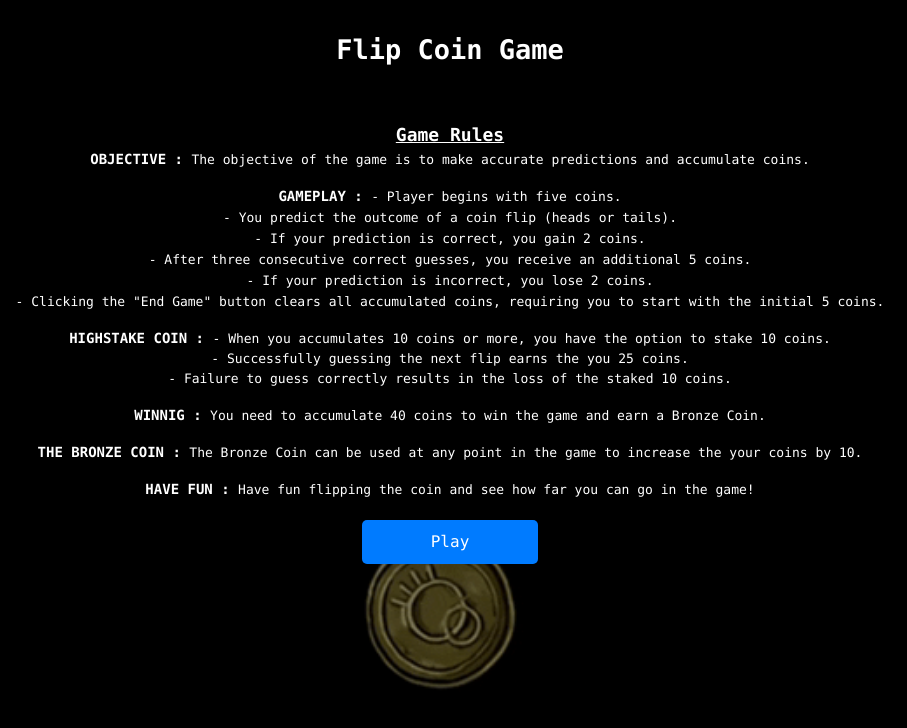
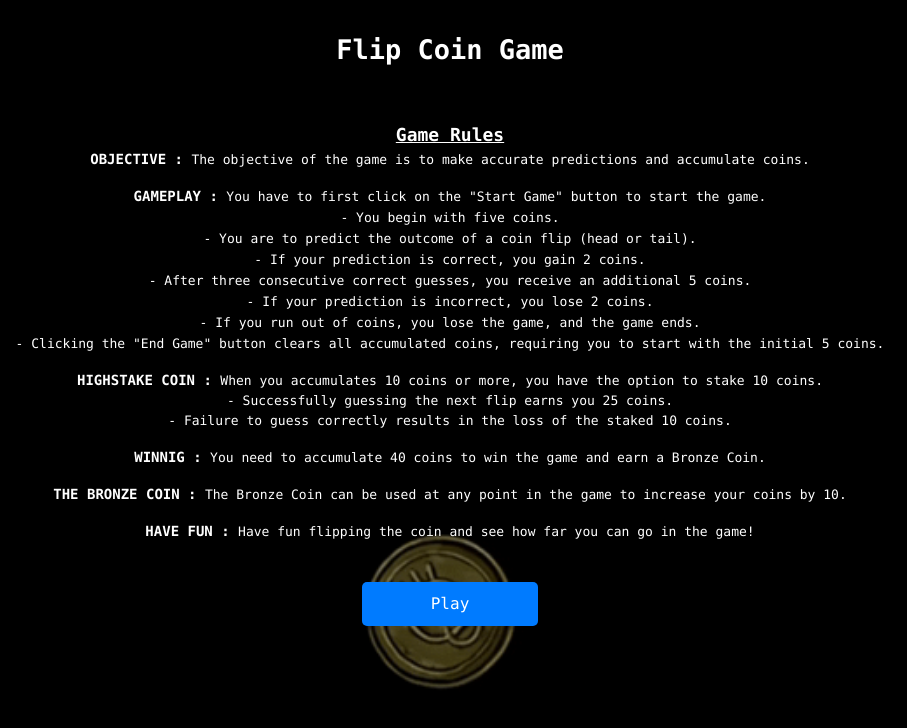
Before and after one commit to Mmesoma-Constance/flipcoin, a website: page public/index.html in a window 1280 px wide. Shown: the whole page, without its empty margins (190-1097 px from the left). Drawn offline with Linux system fonts and the light colour scheme.

Commit message:
fourth commit

```diff
--- a/public/index.html
+++ b/public/index.html
@@ -100,11 +100,16 @@
             <li class="text-sm text-left md:text-center">
               <span class="font-bold uppercase">Gameplay : </span>
               <span class="" style="font-size: 13px"
-                >- Player begins with five coins.
+                >You have to first click on the "Start Game" button to start the
+                game.
+              </span>
+              <br />
+              <span class="" style="font-size: 13px">
+                - You begin with five coins.
               </span>
               <br />
               <span class="" style="font-size: 13px"
-                >- You predict the outcome of a coin flip (heads or tails).
+                >- You are to predict the outcome of a coin flip (head or tail).
               </span>
               <br />
               <span class="" style="font-size: 13px"
@@ -121,6 +126,13 @@
                 >- If your prediction is incorrect, you lose 2 coins.
               </span>
               <br />
+
+              <span class="" style="font-size: 13px"
+                >- If you run out of coins, you lose the game, and the game
+                ends.
+              </span>
+              <br />
+
               <span class="" style="font-size: 13px"
                 >- Clicking the "End Game" button clears all accumulated coins,
                 requiring you to start with the initial 5 coins.
@@ -130,9 +142,9 @@
             <li class="text-sm text-left md:text-center">
               <span class="font-bold uppercase">HighStake coin : </span>
               <span class="" style="font-size: 13px">
-                - When you accumulates 10 coins or more, you have the option to
+                When you accumulates 10 coins or more, you have the option to
                 stake 10 coins. <br />
-                - Successfully guessing the next flip earns the you 25 coins.
+                - Successfully guessing the next flip earns you 25 coins.
                 <br />
                 - Failure to guess correctly results in the loss of the staked
                 10 coins. <br />
@@ -150,7 +162,7 @@
               <span class="font-bold uppercase">THE Bronze Coin : </span>
               <span class="" style="font-size: 13px"
                 >The Bronze Coin can be used at any point in the game to
-                increase the your coins by 10.
+                increase your coins by 10.
               </span>
             </li>
 
@@ -164,7 +176,7 @@
           </ul>
           <div class="my-5">
             <a href="flipCoin.html"
-              ><button id="playButton" class="w-44 text-center text-base">
+              ><button id="playButton" class="w-44 text-center text-base my-5">
                 Play
               </button></a
             >
```
Also changed, not shown: public/flipCoin.html (+1 -1 lines), public/output.css.
